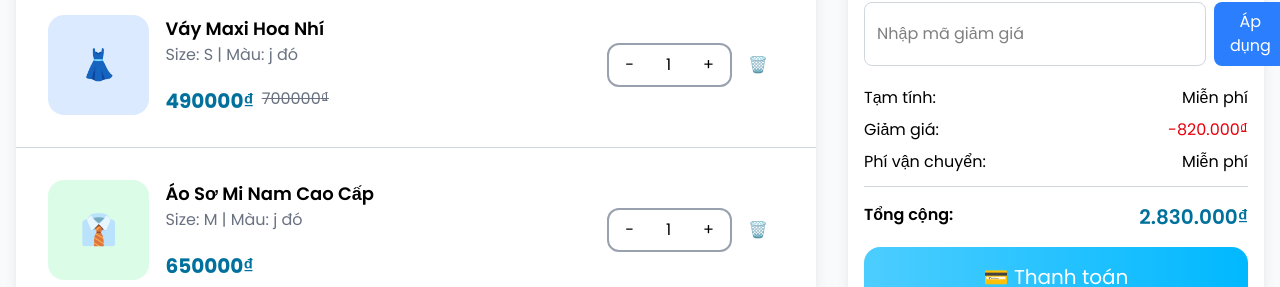
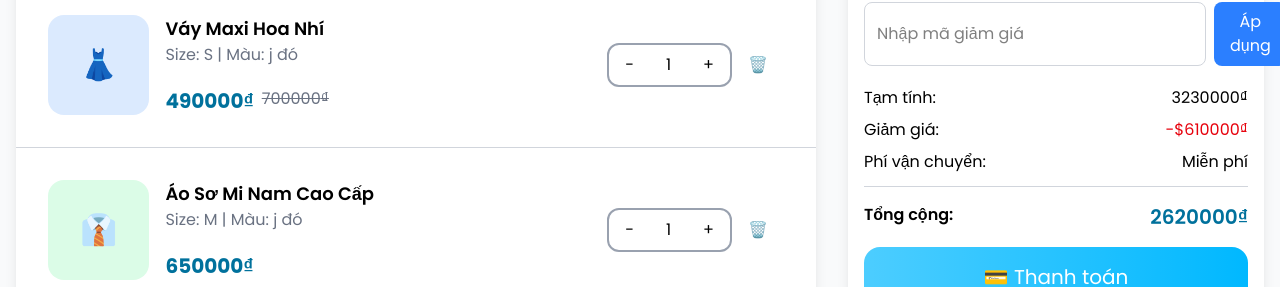
Before and after one commit to lehcun/bungoshop, a Next.js app: page /cart in a window 1280 px wide. Shown: the part 364-651 px from the top of the page. Built offline with nearby package versions, Linux system fonts and the light colour scheme; no server answers.

Commit message:
Refactor cart components to use CartContext for state management; implement CartModel to encapsulate CartItemList and CartSummary.

```diff
--- a/constants/data.ts
+++ b/constants/data.ts
@@ -180,6 +180,7 @@ export const mockApi = {
       variants: ['S', 'M', 'L'],
       icon: '👗',
       bgColor: 'bg-blue-100',
+      quantity: 1,
     },
     {
       id: 102,
@@ -195,6 +196,7 @@ export const mockApi = {
       variants: ['M', 'L', 'XL'],
       icon: '👔',
       bgColor: 'bg-green-100',
+      quantity: 1,
     },
     {
       id: 103,
@@ -212,6 +214,7 @@ export const mockApi = {
       colorVariants: true,
       icon: '👜',
       bgColor: 'bg-pink-100',
+      quantity: 1,
     },
     {
       id: 104,
@@ -227,6 +230,7 @@ export const mockApi = {
       variants: ['36', '37', '38'],
       icon: '👠',
       bgColor: 'bg-red-100',
+      quantity: 1,
     },
   ],
 };
--- a/src/app/cart/page.tsx
+++ b/src/app/cart/page.tsx
@@ -1,7 +1,6 @@
 import Container from '@/components/Container';
 import NavPath from '@/components/NavPath';
-import CartItemList from '@/components/product/CartItemList';
-import CartSummary from '@/components/product/CartSummary';
+import CartModel from '@/components/product/CartModel';
 
 export default async function CartPage() {
   return (
@@ -10,8 +9,7 @@ export default async function CartPage() {
       <Container className="pb-8">
         <div className="my-8 text-3xl font-semibold">🛒 Giỏ hàng của bạn</div>
         <section className="flex gap-8">
-          <CartItemList />
-          <CartSummary />
+          <CartModel />
         </section>
       </Container>
     </div>
--- a/src/components/product/CartItem.tsx
+++ b/src/components/product/CartItem.tsx
@@ -1,6 +1,7 @@
 'use client';
 
-import React, { useState } from 'react';
+import { CartContext } from '@/contexts/CartContext';
+import React, { useContext } from 'react';
 
 interface PropType {
   id: string | number;
@@ -14,10 +15,19 @@ interface PropType {
   price: number;
   original_price?: number | null;
   variants: string[];
+  quantity: number;
 }
 
 const CartItem = ({ item }: { item: PropType }) => {
-  const [numberItem, setNumberItem] = useState(1);
+  const { increaseQty, decreaseQty, removeCart } = useContext(CartContext);
+  const decrease = (id: string | number) => {
+    if (item.quantity === 1) {
+      removeCart(Number(id));
+    } else {
+      decreaseQty(Number(id));
+    }
+  };
+
   return (
     <>
       <div className="flex">
@@ -33,11 +43,11 @@ const CartItem = ({ item }: { item: PropType }) => {
           </div>
           <div className="flex gap-x-2">
             <span className="text-shop_dark_blue text-xl font-bold">
-              {`${item.price}₫`}
+              {`${item.price * item.quantity}₫`}
             </span>
             {item.original_price && (
               <span className="text-gray-500 line-through">
-                {item.original_price}₫
+                {item.original_price * item.quantity}₫
               </span>
             )}
           </div>
@@ -47,19 +57,26 @@ const CartItem = ({ item }: { item: PropType }) => {
         <div className="flex items-center rounded-xl border-2 border-gray-400">
           <button
             className="cursor-pointer px-4 py-2 hover:bg-gray-300"
-            onClick={() => setNumberItem(numberItem - 1)}
+            onClick={() => decrease(Number(item.id))}
           >
             -
           </button>
-          <span className="px-4 py-2">{numberItem}</span>
+          <span className="px-4 py-2">{item.quantity}</span>
           <button
             className="cursor-pointer px-4 py-2 hover:bg-gray-300"
-            onClick={() => setNumberItem(numberItem + 1)}
+            onClick={() => {
+              increaseQty(Number(item.id));
+            }}
           >
             +
           </button>
         </div>
-        <button className="mx-4 cursor-pointer">🗑️</button>
+        <button
+          className="mx-4 cursor-pointer"
+          onClick={() => removeCart(Number(item.id))}
+        >
+          🗑️
+        </button>
       </div>
     </>
   );
--- a/src/components/product/CartItemList.tsx
+++ b/src/components/product/CartItemList.tsx
@@ -1,9 +1,13 @@
-import React, { useState } from 'react';
-import { mockApi } from '../../../constants/data';
+'use client';
+
+import { useContext } from 'react';
 import CartItem from './CartItem';
+import { CartContext } from '@/contexts/CartContext';
 
 const CartItemList = () => {
-  const [quantity, setQuantity] = useState();
+  const { cart } = useContext(CartContext);
+  const totalQuantity = cart.reduce((sum, item) => sum + item.quantity, 0);
+
   return (
     <div className="lg:w-2/3">
       <div className="rounded-2xl bg-white shadow-lg shadow-black/10">
@@ -11,18 +15,20 @@ const CartItemList = () => {
         <div className="from-shop_light_blue to-shop_dark_blue flex items-center justify-between rounded-t-2xl bg-gradient-to-r p-6 text-white">
           <span className="text-xl font-semibold">Sản phẩm trong giỏ</span>
           <span className="rounded-2xl bg-white/20 px-2 py-1 text-sm">
-            4 sản phẩm
+            {totalQuantity} sản phẩm
           </span>
         </div>
         {/* List Item */}
-        {mockApi.featuredProducts.map((item) => (
+        {cart.map((item) => {
+          return (
             <div
               key={item.id}
               className="flex justify-between border-t-1 border-gray-300 p-8"
             >
               <CartItem item={item} />
             </div>
-        ))}
+          );
+        })}
       </div>
     </div>
   );
--- /dev/null
+++ b/src/components/product/CartModel.tsx
@@ -0,0 +1,18 @@
+'use client';
+
+import CartItemList from '@/components/product/CartItemList';
+import CartSummary from '@/components/product/CartSummary';
+import { CartProvider } from '@/contexts/CartContext';
+
+const CartModel = () => {
+  return (
+    <>
+      <CartProvider>
+        <CartItemList />
+        <CartSummary />
+      </CartProvider>
+    </>
+  );
+};
+
+export default CartModel;
--- a/src/components/product/CartSummary.tsx
+++ b/src/components/product/CartSummary.tsx
@@ -1,7 +1,18 @@
-import React from 'react';
+'use client';
+
+import React, { useContext } from 'react';
 import * as motion from 'motion/react-client';
+import { CartContext } from '@/contexts/CartContext';
 
 const CartSummary = () => {
+  const { cart } = useContext(CartContext);
+  const totalDiscount = cart.reduce(
+    (sum, item) =>
+      sum +
+      (item.original_price != null ? item.original_price - item.price : 0),
+    0
+  );
+  const totalPrice = cart.reduce((sum, item) => sum + item.price, 0);
   return (
     <div className="lg:w-1/3">
       <div className="rounded-2xl bg-white p-4 shadow-lg shadow-black/10">
@@ -25,11 +36,11 @@ const CartSummary = () => {
           <div className="flex flex-col border-b-1 border-gray-300 py-2">
             <div className="my-1 flex justify-between">
               <span>Tạm tính:</span>
-              <span>Miễn phí</span>
+              <span>{totalPrice}₫</span>
             </div>
             <div className="my-1 flex justify-between">
               <span>Giảm giá:</span>
-              <span className="text-red-600">-820.000₫</span>
+              <span className="text-red-600">-${totalDiscount}₫</span>
             </div>
             <div className="my-1 flex justify-between">
               <span>Phí vận chuyển:</span>
@@ -39,7 +50,9 @@ const CartSummary = () => {
           <div className="">
             <div className="flex justify-between py-4 font-semibold">
               <span>Tổng cộng:</span>
-              <span className="text-shop_dark_blue text-xl">2.830.000₫</span>
+              <span className="text-shop_dark_blue text-xl">
+                {totalPrice - totalDiscount}₫
+              </span>
             </div>
           </div>
         </div>
--- a/src/contexts/CartContext.tsx
+++ b/src/contexts/CartContext.tsx
@@ -1,5 +1,73 @@
 'use client';
 
-import { createContext } from 'react';
+import { createContext, useState } from 'react';
+import { mockApi } from '../../constants/data';
 
-export const CartContext = createContext(0);
+interface PropType {
+  id: string | number;
+  bgColor: string | null;
+  icon: React.ReactNode;
+  discount?: string | null;
+  badges: string[];
+  name: string;
+  description: string;
+  reviews_count: number;
+  price: number;
+  original_price?: number | null;
+  variants: string[];
+  quantity: number;
+}
+
+export const CartContext = createContext<{
+  cart: PropType[];
+  addToCart: (product: PropType) => void;
+  increaseQty: (id: number) => void;
+  decreaseQty: (id: number) => void;
+  removeCart: (id: number) => void;
+}>({
+  cart: [],
+  addToCart: () => {},
+  increaseQty: () => {},
+  decreaseQty: () => {},
+  removeCart: () => {},
+}); // Mảng lưu các sản phẩm
+
+export const CartProvider = ({ children }: { children: React.ReactNode }) => {
+  const [cart, setCart] = useState<PropType[]>(mockApi.featuredProducts);
+
+  //Add new product to cart
+  const addToCart = (product: PropType) => {
+    setCart((prev: PropType[]) => [...prev, { ...product, quantity: 1 }]);
+  };
+
+  //Tang san pham
+  const increaseQty = (id: string | number) => {
+    setCart((prev: PropType[]) =>
+      prev.map((item) =>
+        item.id === id ? { ...item, quantity: item.quantity + 1 } : item
+      )
+    );
+  };
+
+  const decreaseQty = (id: string | number) => {
+    setCart((prev: PropType[]) => {
+      return prev.map((item) =>
+        item.id === id && item.quantity > 1
+          ? { ...item, quantity: item.quantity - 1 }
+          : item
+      );
+    });
+  };
+
+  const removeCart = (id: string | number) => {
+    setCart((prev: PropType[]) => prev.filter((item) => item.id !== id));
+  };
+
+  return (
+    <CartContext.Provider
+      value={{ cart, addToCart, increaseQty, decreaseQty, removeCart }}
+    >
+      {children}
+    </CartContext.Provider>
+  );
+};
```
Lines whose indentation alone changed are shown as unchanged.
